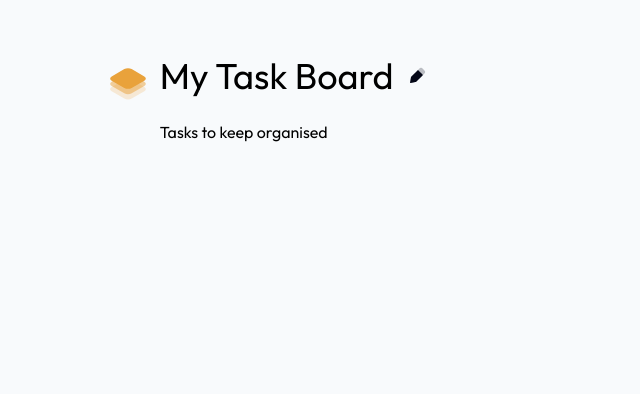
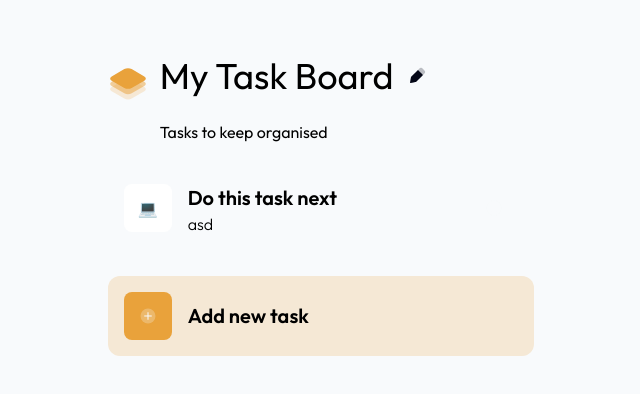
Before and after one commit to codebymedu/task-board, a Next.js app: page / in a window 1280 px wide. Shown: the top 394 px of the page, without its empty margins (319-959 px from the left). Built offline with nearby package versions, Linux system fonts and the light colour scheme.

Commit message:
feat: task card component

```diff
--- a/app/page.tsx
+++ b/app/page.tsx
@@ -1,10 +1,24 @@
 import Image from "next/image";
 import { Heading } from "@/app/ui/components/heading";
+import { TaskCard } from "@/app/ui/components/taskCard";
+import { AddNewTaskCard } from "@/app/ui/components/addNewTaskCard";
 
 export default function Home() {
+  // --- RENDER ---
+
   return (
-    <main className="flex py-16  w-1/3 m-auto ">
+    <main className=" py-16  w-1/3 m-auto ">
       <Heading />
+      {/* TODO: Task List */}
+      <br />
+      <TaskCard
+        description="asd"
+        icon="💻"
+        name="Do this task next"
+        status="willNotDo"
+      />
+      <br />
+      <AddNewTaskCard />
     </main>
   );
 }
--- /dev/null
+++ b/app/ui/components/addNewTaskCard.tsx
@@ -0,0 +1,22 @@
+import Image from "next/image";
+
+export const AddNewTaskCard = () => {
+  // --- RENDER ---
+
+  return (
+    <div className={`bg-[#F5E8D5] p-4 flex justify-between rounded-xl`}>
+      <div className="flex gap-4 items-center">
+        <div className="min-w-12 min-h-12 w-12 h-12 bg-in-progress-icon-bg rounded-lg flex justify-center items-center">
+          <Image
+            alt=""
+            src="/icons/Add_round_duotone.svg"
+            width={20}
+            height={20}
+          />
+        </div>
+
+        <h2 className="text-xl font-semibold">Add new task</h2>
+      </div>
+    </div>
+  );
+};
--- /dev/null
+++ b/app/ui/components/taskCard.tsx
@@ -0,0 +1,81 @@
+import clsx from "clsx";
+import Image from "next/image";
+
+type TaskCardProps = {
+  status: "inProgress" | "completed" | "willNotDo" | "toDo";
+  name: string;
+  description?: string;
+  icon: string;
+};
+
+export const TaskCard = ({
+  description,
+  icon = "✔️",
+  name,
+  status,
+}: TaskCardProps) => {
+  // --- RENDER ---
+
+  return (
+    <div
+      className={`bg-${TASK_STYLES_BY_STATUS[status].backgroundColor} p-4 flex justify-between  rounded-xl`}
+    >
+      <div
+        className={clsx("flex gap-4", {
+          "items-center": !Boolean(description),
+        })}
+      >
+        <div className="min-w-12 min-h-12 w-12 h-12 bg-white rounded-lg flex justify-center items-center">
+          {icon}
+        </div>
+
+        <div className="flex flex-col ">
+          <h2 className="text-xl font-semibold">{name}</h2>
+
+          <p className="font-light">{description}</p>
+        </div>
+      </div>
+
+      {TASK_STYLES_BY_STATUS[status].statusIcon && (
+        <div
+          className={`min-w-12 min-h-12 w-12 h-12 ml-4 bg-${TASK_STYLES_BY_STATUS[status].statusIconBackgroundColor} rounded-lg flex justify-center items-center`}
+        >
+          <Image
+            alt=""
+            src={TASK_STYLES_BY_STATUS[status].statusIcon!}
+            width={20}
+            height={20}
+          />
+        </div>
+      )}
+    </div>
+  );
+};
+
+const TASK_STYLES_BY_STATUS: Record<
+  TaskCardProps["status"],
+  {
+    backgroundColor: string;
+    statusIcon?: string;
+    statusIconBackgroundColor?: string;
+  }
+> = {
+  completed: {
+    backgroundColor: "completed-bg",
+    statusIconBackgroundColor: "completed-icon-bg",
+    statusIcon: "/icons/Done_round_duotone.svg",
+  },
+  inProgress: {
+    backgroundColor: "in-progress-bg",
+    statusIconBackgroundColor: "in-progress-icon-bg",
+    statusIcon: "/icons/Time_atack_duotone.svg",
+  },
+  willNotDo: {
+    backgroundColor: "will-not-do-bg",
+    statusIconBackgroundColor: "will-not-do-icon-bg",
+    statusIcon: "/icons/close_ring_duotone.svg",
+  },
+  toDo: {
+    backgroundColor: "to-do-bg",
+  },
+};
--- a/tailwind.config.ts
+++ b/tailwind.config.ts
@@ -13,6 +13,15 @@ const config: Config = {
         "gradient-conic":
           "conic-gradient(from 180deg at 50% 50%, var(--tw-gradient-stops))",
       },
+      colors: {
+        "completed-bg": "#A0ECB1",
+        "completed-icon-bg": "#32D657",
+        "in-progress-bg": "#F5D565",
+        "in-progress-icon-bg": "#E9A23B",
+        "will-not-do-bg": "#F7D4D3",
+        "will-not-do-icon-bg": "#DD524C",
+        "to-do-bg": "#E3E8EF",
+      },
     },
   },
   plugins: [],
```
Also changed, not shown: package.json (+6 -5 lines), 1 other file (tests, documents, lock files or other folders).
